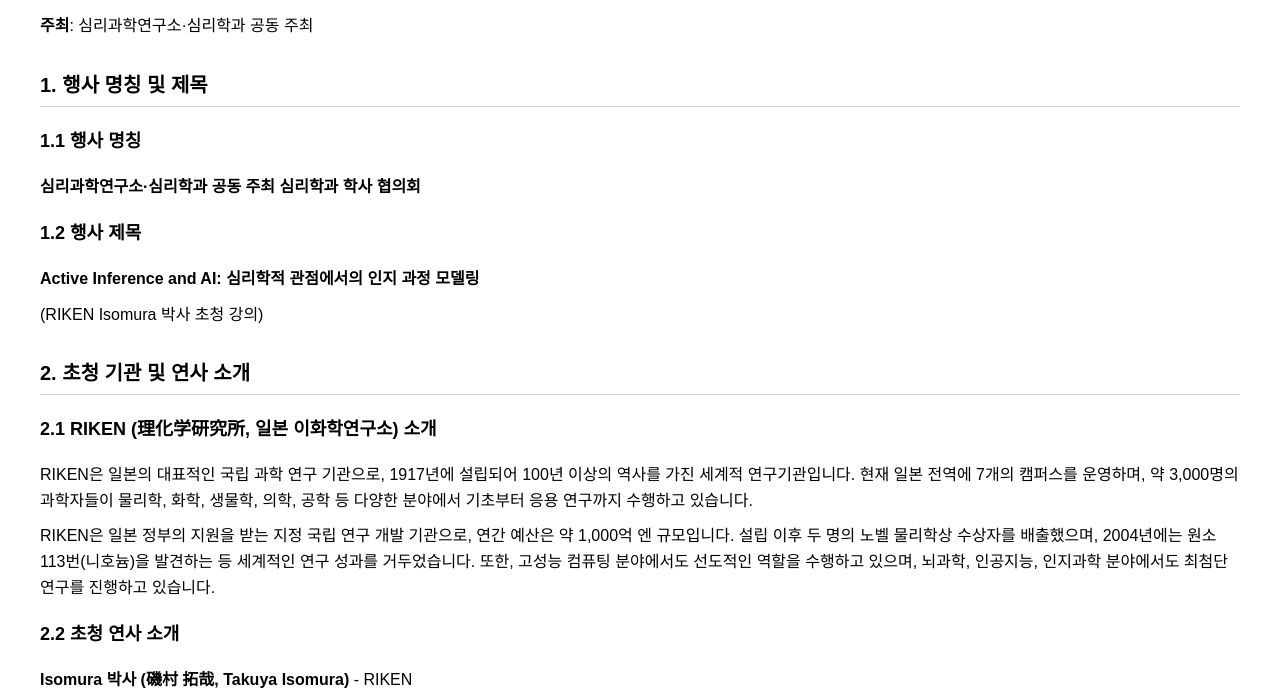
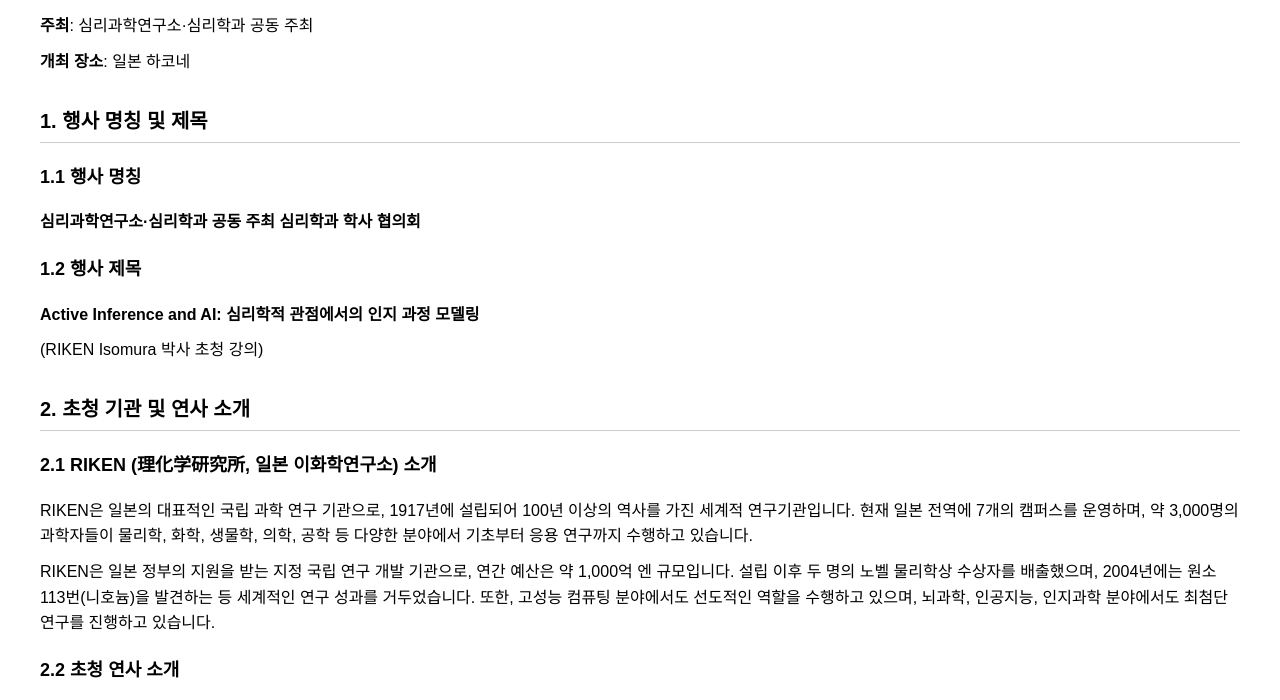
Before and after one commit to snuconnectome/snuconnectome, a plain HTML site: page 워크샵_제출_자료_final.html in a window 1280 px wide. Shown: the part 93-793 px from the top of the page. Drawn offline with Linux system fonts and the light colour scheme.

Commit message:
Update: Venue changed to Hakone Japan, airfare removed from budget

```diff
--- a/워크샵_제출_자료_final.html
+++ b/워크샵_제출_자료_final.html
@@ -19,6 +19,7 @@
 <body>
 <h1>Active Inference and AI 학술 심리학과 학사 협의회 개최 신청서</h1>
 <p><strong>주최</strong>: 심리과학연구소·심리학과 공동 주최</p>
+<p><strong>개최 장소</strong>: 일본 하코네</p>
 <h2>1. 행사 명칭 및 제목</h2>
 <h3>1.1 행사 명칭</h3>
 <p><strong>심리과학연구소·심리학과 공동 주최 심리학과 학사 협의회</strong></p>
```
Also changed, not shown: 1 other file.
